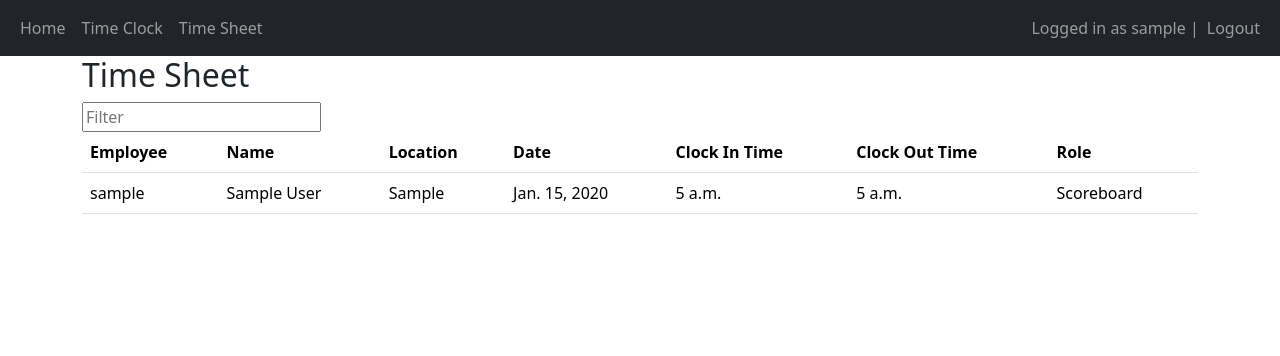
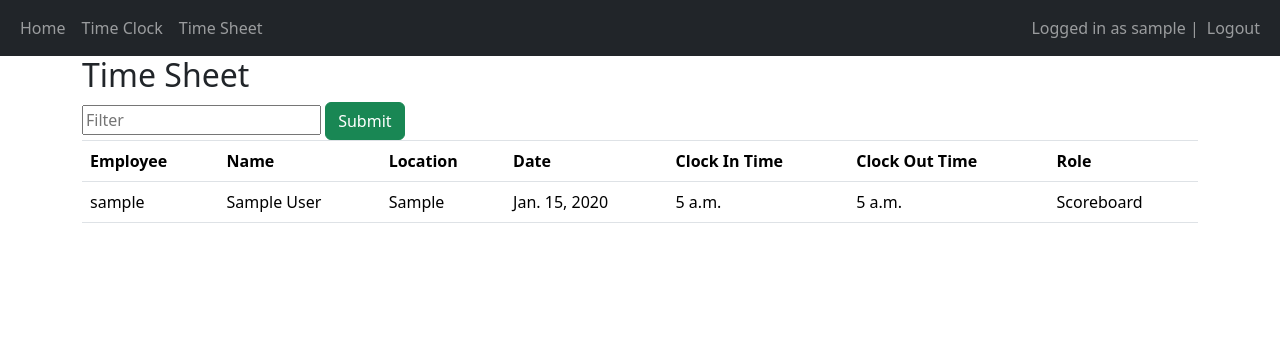
Before and after one commit to jdenzel/Attendance-app, a Django app: page /timesheet in a window 1280 px wide. Shown: the top 356 px of the page. Run offline with Django 5.2, Linux system fonts and the light colour scheme; a user stored in the database is signed in; tables that the repository leaves empty hold one stand-in row (values such as "Sample post").

Commit message:
Added button to form filter and changed the thead class

```diff
--- a/project/attendance/templates/attendance/time_sheet.html
+++ b/project/attendance/templates/attendance/time_sheet.html
@@ -1,11 +1,12 @@
 {% extends 'attendance/base.html' %} {% block title %}Time Sheet{% endblock %}
 {% block content %}
 <h2>Time Sheet</h2>
-<form>
-    <input type="text" id="search" placeholder="Filter">
+<form method="get">
+    <input type="text" name="query" placeholder="Filter">
+    <button type="submit" class="btn btn-success" value="Search">Submit</button>
 </form>
 <table class="table">
-    <thead class="thead-dark">
+    <thead class="table table-bordered table-striped">
         <tr>
             <th scope="col">Employee</th>
             <th scope="col">Name</th>
@@ -30,4 +31,16 @@
         {% endfor %}
     </tbody>
 </table>
+
+<script>
+    $(document).ready(function(){
+      $("#myInput").on("keyup", function() {
+        var value = $(this).val().toLowerCase();
+        $("#myTable tr").filter(function() {
+          $(this).toggle($(this).text().toLowerCase().indexOf(value) > -1)
+        });
+      });
+    });
+    </script>
+
 {% endblock %}
```
